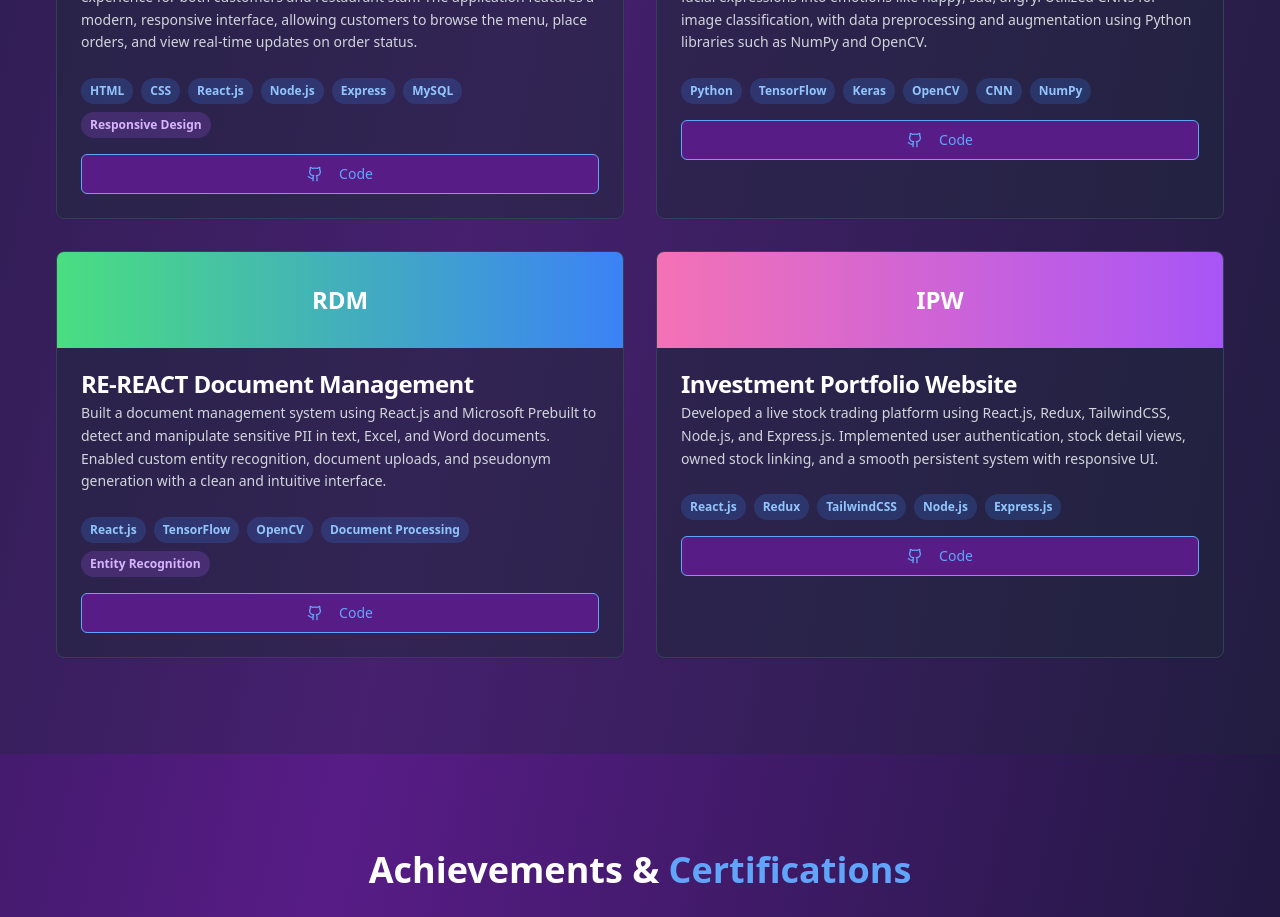
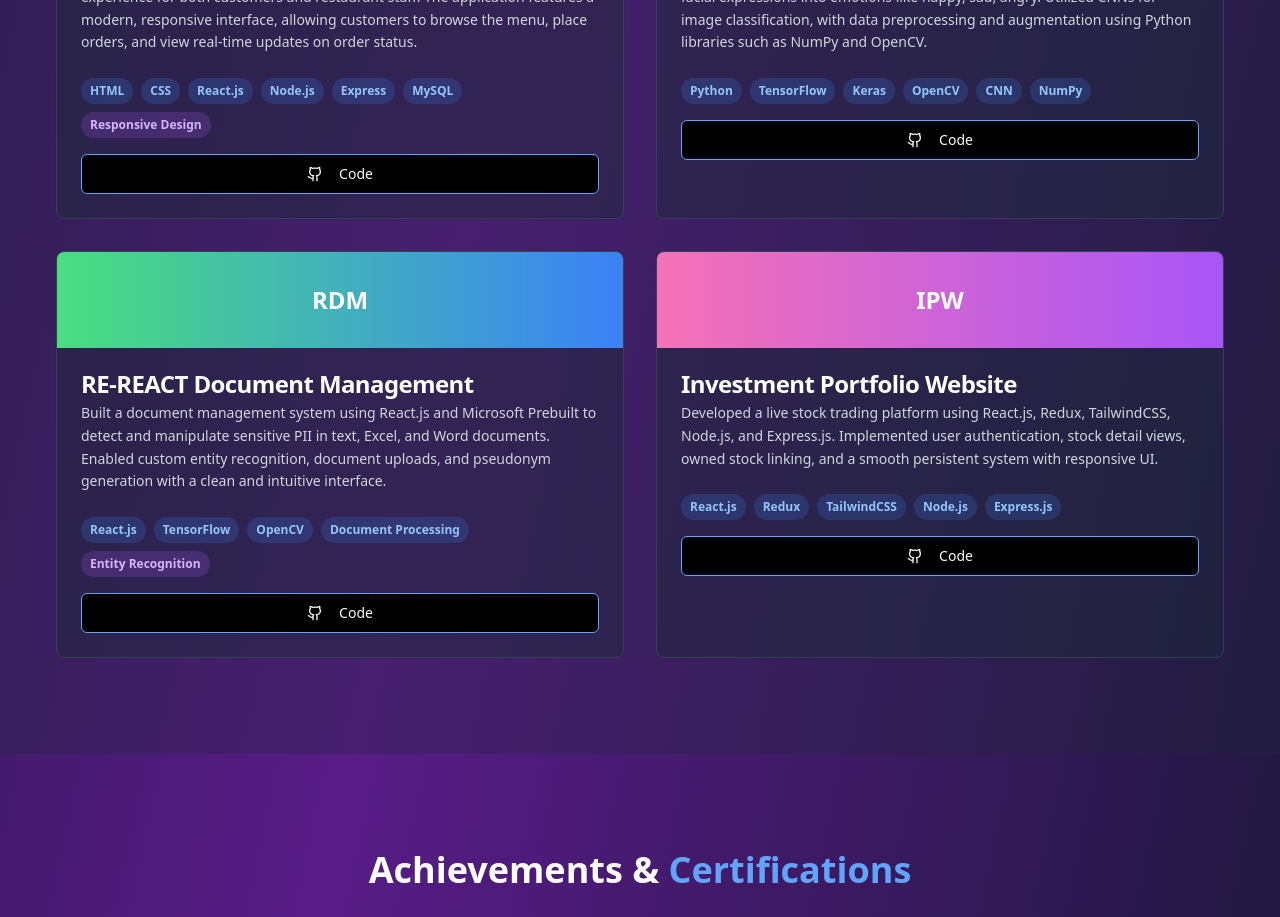
Before and after one commit to Nishanth2480/nishanth-premkumar-portfolio, a React (Vite) app: page / in a window 1280 px wide. Shown: the part 3560-4477 px from the top of the page. Built offline with nearby package versions, Linux system fonts and the light colour scheme.

Commit message:
Visual edit in Lovable
Edited UI in Lovable

```diff
--- a/src/pages/Index.tsx
+++ b/src/pages/Index.tsx
@@ -6,7 +6,6 @@ import { Badge } from '@/components/ui/badge';
 import { Progress } from '@/components/ui/progress';
 import { ChevronDown } from 'lucide-react';
 import ContactForm from '@/components/ContactForm';
-
 const Index = () => {
   const [isVisible, setIsVisible] = useState(false);
   const [activeSection, setActiveSection] = useState('hero');
@@ -465,7 +464,7 @@ const Index = () => {
                         {tech}
                       </Badge>)}
                   </div>
-                  <Button variant="outline" onClick={() => window.open(project.github, '_blank')} className="border-blue-400 text-blue-400 hover:text-white w-full text-left bg-purple-900 hover:bg-purple-800">
+                  <Button variant="outline" onClick={() => window.open(project.github, '_blank')} className="border-blue-400 w-full bg-black text-zinc-50 text-center">
                     <Github className="w-4 h-4 mr-2" />
                     Code
                   </Button>
@@ -564,5 +563,4 @@ const Index = () => {
       </footer>
     </div>;
 };
-
 export default Index;
```
